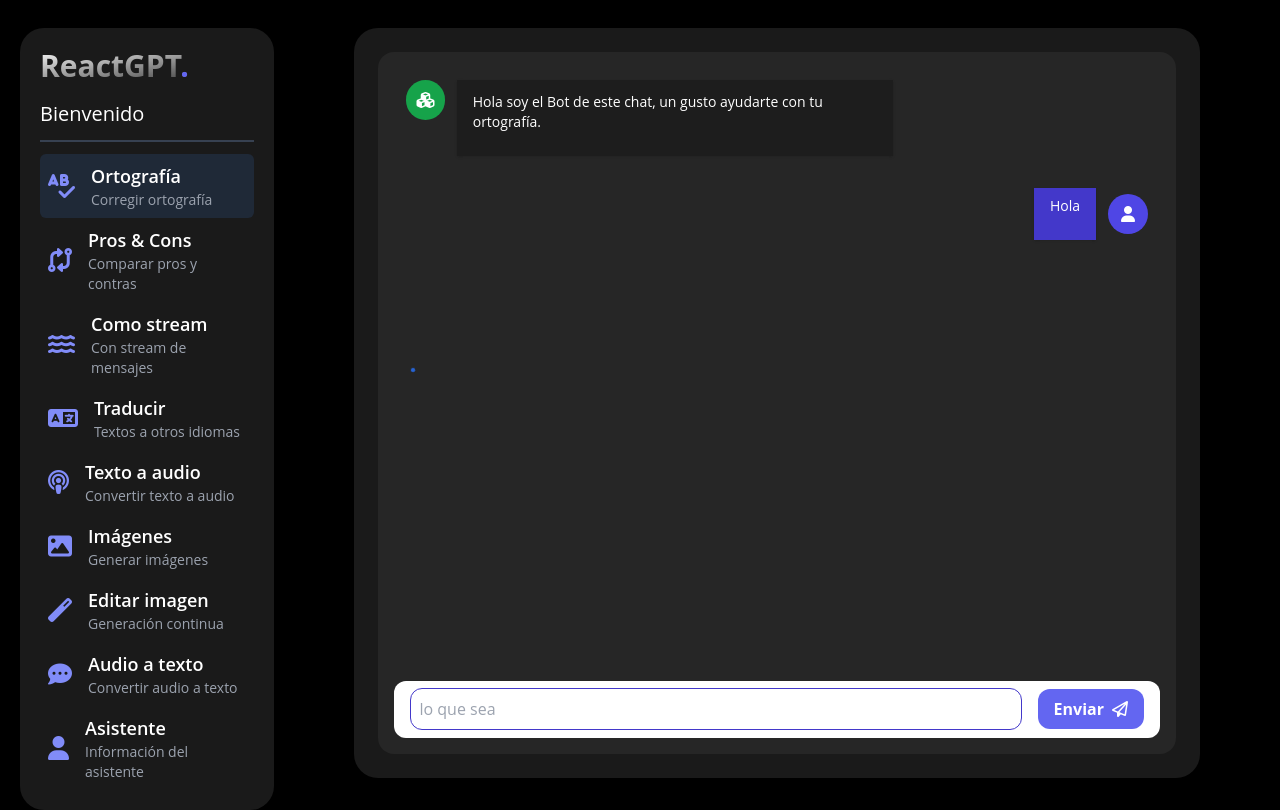
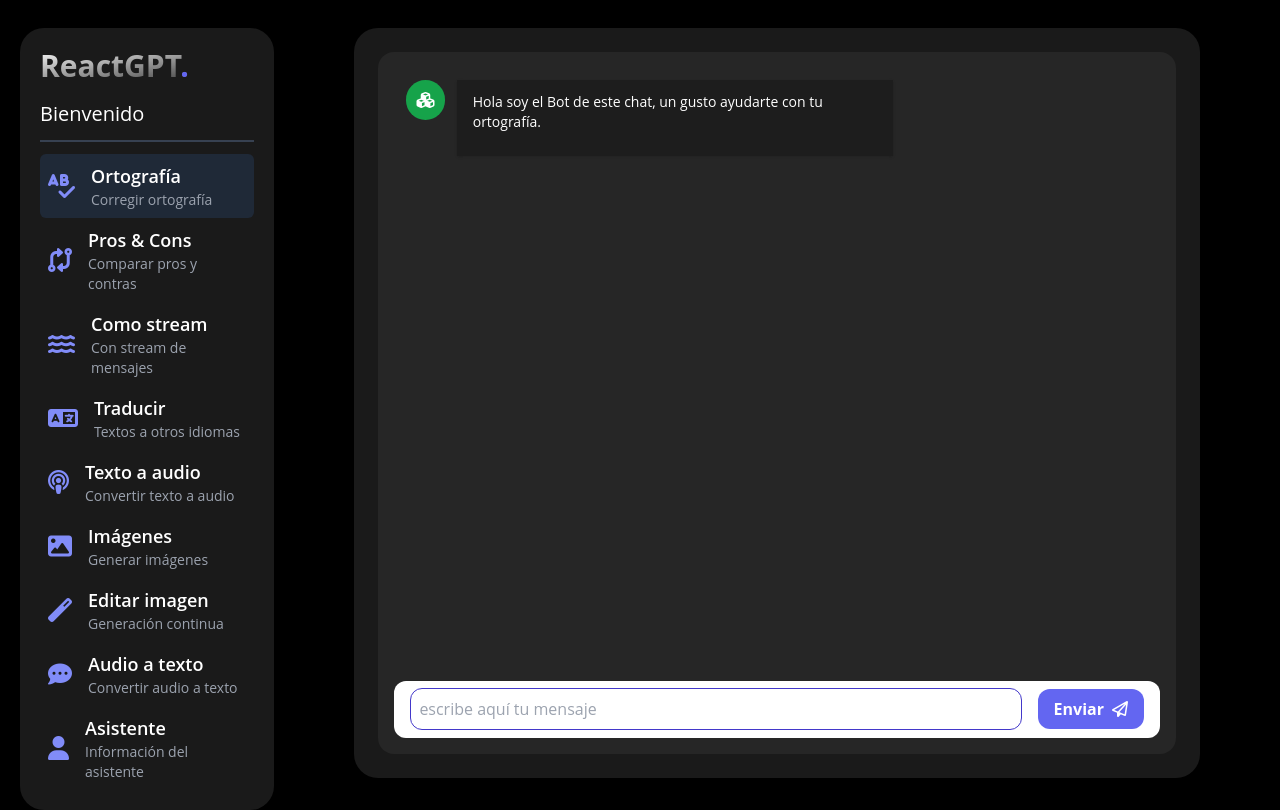
Before and after one commit to UrielBm/gpt-react, a React (Vite) app: page /orthography in a window 1280 px wide. Built offline with nearby package versions, Linux system fonts and the light colour scheme.

Commit message:
hotfix base loading and handlePost

```diff
--- a/src/pages/orthography/OrthographyPage.tsx
+++ b/src/pages/orthography/OrthographyPage.tsx
@@ -1,21 +1,54 @@
+import { useState } from "react";
 import GptMessage from "../../components/chat-bubbles/GptMessage";
 import TextMessageBox from "../../components/chat-input-boxes/TextMessageBox";
 import TypingLoader from "../../components/loaders/TypingLoader";
 import MyMessage from "../../components/myMessage/MyMessage";
 
+interface Messages {
+  message: string;
+  isGpt: boolean;
+}
+
 const OrthographyPage = () => {
+  const [isLoading, setIsLoading] = useState(false);
+  const [mesagges, setMesagges] = useState<Messages[]>([]);
+
+  const handlePostMessages = async (message: string) => {
+    try {
+      setIsLoading(true);
+      setMesagges((prev) => [...prev, { message: message, isGpt: false }]);
+
+      //TODO: Usecase
+      setIsLoading(false);
+
+      //TODO: añadir el mensaje de backend de gpt
+    } catch (error) {
+      console.log(error);
+    }
+  };
   return (
     <div className="chat-container">
       <div className="chat-messages">
         <div className="grid grid-cols-12 gap-y-2">
           <GptMessage text="Hola soy el Bot de este chat, un gusto ayudarte con tu ortografía." />
-          <MyMessage text="Hola" />
-          <TypingLoader />
+          {mesagges.map((message, index) =>
+            message.isGpt ? (
+              <GptMessage key={index} text="mensaje que viene de back" />
+            ) : (
+              <MyMessage key={index} text={message.message} />
+            )
+          )}
+
+          {isLoading && (
+            <div className="col-start-1 col-end-12">
+              <TypingLoader />
+            </div>
+          )}
         </div>
       </div>
       <TextMessageBox
-        onSendMessage={(message) => console.log(message)}
-        placeholder="lo que sea"
+        onSendMessage={(message) => handlePostMessages(message)}
+        placeholder="escribe aquí tu mensaje"
         disabledCorrections={true}
       />
     </div>
```
